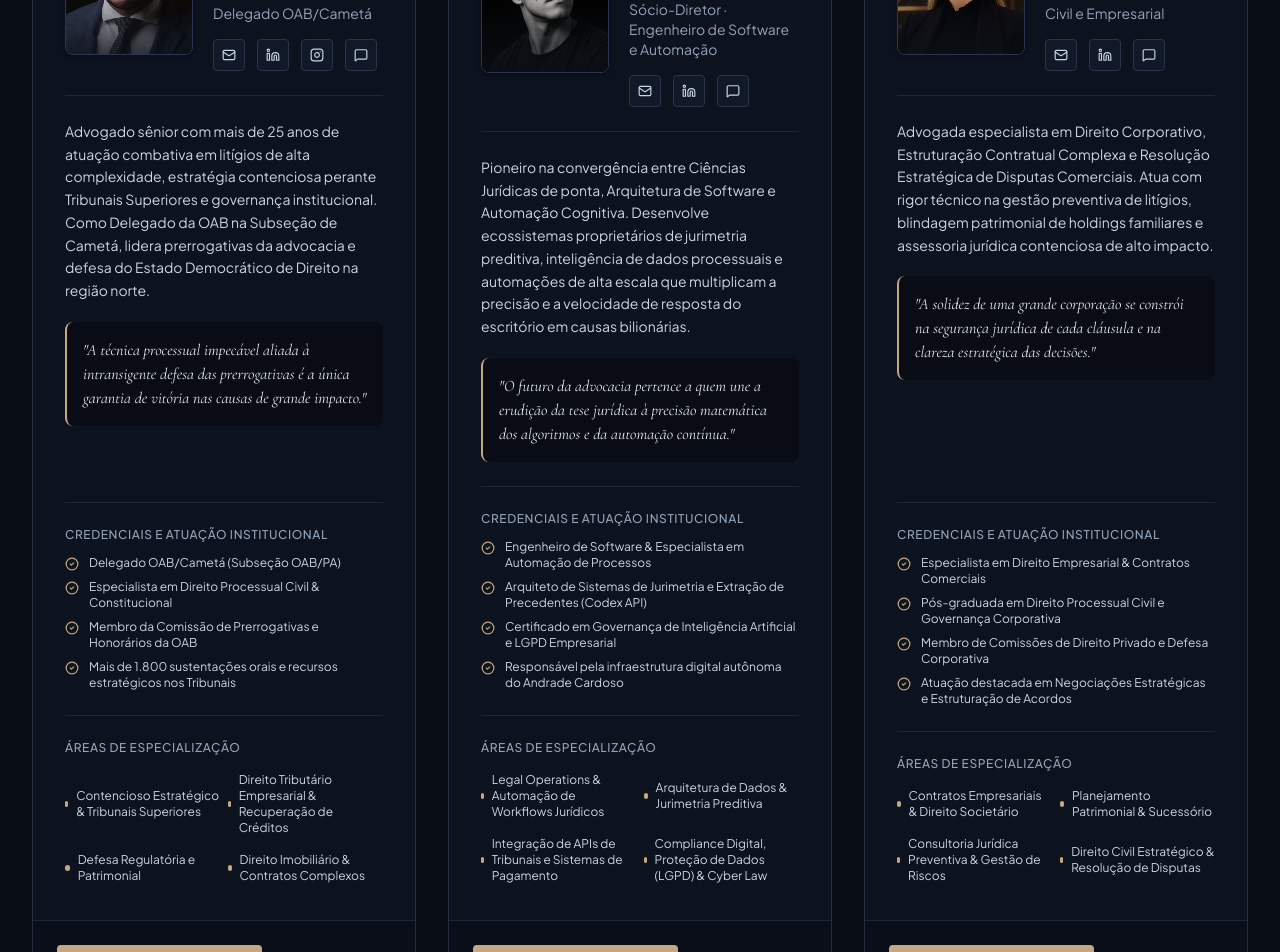
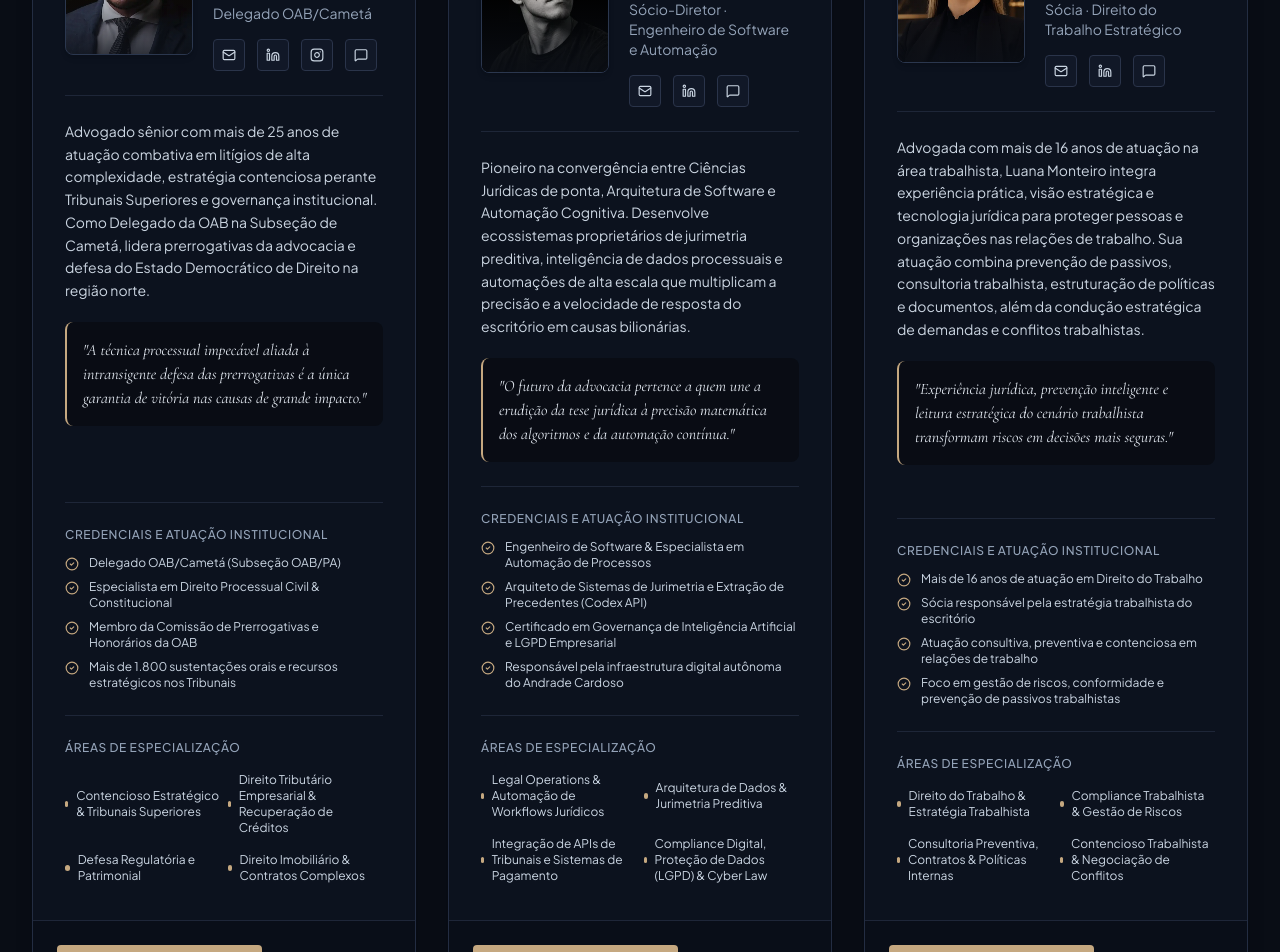
Before and after one commit to slevenkevelera-tech/Andrade_Cardoso_Advocacia, a React (Vite) app: page / in a window 1280 px wide. Shown: the part 1740-2692 px from the top of the page. Built offline with nearby package versions, Linux system fonts and the light colour scheme; no server answers; the database is empty.

Commit message:
feat: posicionar Luana Monteiro como sócia trabalhista

```diff
--- a/src/data/mockData.ts
+++ b/src/data/mockData.ts
@@ -54,22 +54,22 @@ export const PARTNERS_DATA: Partner[] = [
   {
     id: 'luana-andrade',
     name: 'Dra. Luana Monteiro',
-    role: 'Sócia-Associada · Direito Civil e Empresarial',
-    badge: 'Advogada Associada · OAB',
-    bio: 'Advogada especialista em Direito Corporativo, Estruturação Contratual Complexa e Resolução Estratégica de Disputas Comerciais. Atua com rigor técnico na gestão preventiva de litígios, blindagem patrimonial de holdings familiares e assessoria jurídica contenciosa de alto impacto.',
+    role: 'Sócia · Direito do Trabalho Estratégico',
+    badge: 'Sócia · Especialista em Direito Trabalhista',
+    bio: 'Advogada com mais de 16 anos de atuação na área trabalhista, Luana Monteiro integra experiência prática, visão estratégica e tecnologia jurídica para proteger pessoas e organizações nas relações de trabalho. Sua atuação combina prevenção de passivos, consultoria trabalhista, estruturação de políticas e documentos, além da condução estratégica de demandas e conflitos trabalhistas.',
     credentials: [
-      'Especialista em Direito Empresarial & Contratos Comerciais',
-      'Pós-graduada em Direito Processual Civil e Governança Corporativa',
-      'Membro de Comissões de Direito Privado e Defesa Corporativa',
-      'Atuação destacada em Negociações Estratégicas e Estruturação de Acordos',
+      'Mais de 16 anos de atuação em Direito do Trabalho',
+      'Sócia responsável pela estratégia trabalhista do escritório',
+      'Atuação consultiva, preventiva e contenciosa em relações de trabalho',
+      'Foco em gestão de riscos, conformidade e prevenção de passivos trabalhistas',
     ],
     specialties: [
-      'Contratos Empresariais & Direito Societário',
-      'Planejamento Patrimonial & Sucessório',
-      'Consultoria Jurídica Preventiva & Gestão de Riscos',
-      'Direito Civil Estratégico & Resolução de Disputas',
+      'Direito do Trabalho & Estratégia Trabalhista',
+      'Compliance Trabalhista & Gestão de Riscos',
+      'Consultoria Preventiva, Contratos & Políticas Internas',
+      'Contencioso Trabalhista & Negociação de Conflitos',
     ],
-    quote: 'A solidez de uma grande corporação se constrói na segurança jurídica de cada cláusula e na clareza estratégica das decisões.',
+    quote: 'Experiência jurídica, prevenção inteligente e leitura estratégica do cenário trabalhista transformam riscos em decisões mais seguras.',
     image: PARTNER_PHOTOS.luana,
     email: 'luana@andradecardoso.adv.br',
     linkedin: 'https://linkedin.com/in/luana-andrade-adv',
```
